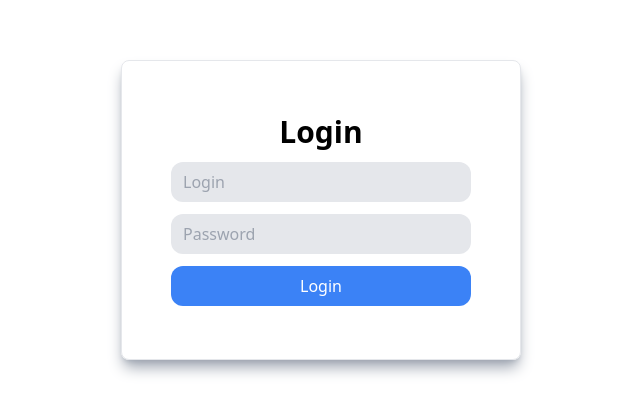
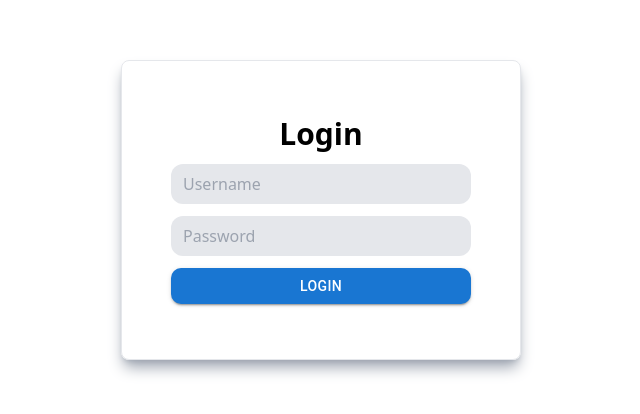
Before and after one commit to raximovshaxzodbek/nasyachi, a React (Vite) app: page / in a window 1280 px wide. Shown: the part 202-616 px from the top of the page, without its empty margins (319-959 px from the left). Built offline with nearby package versions, Linux system fonts and the light colour scheme.

Commit message:
new purchuse portal

```diff
--- /dev/null
+++ b/app/login.slice.tsx
@@ -0,0 +1,31 @@
+import { createSlice } from "@reduxjs/toolkit";
+import type { PayloadAction } from "@reduxjs/toolkit";
+export interface LoginState {
+  username: String;
+  password: String;
+  isLoggedIn: Boolean;
+}
+export interface ActionPayloadState {
+  username: String;
+  password: String;
+}
+const initialState: LoginState = {
+  username: "",
+  password: "",
+  isLoggedIn: false,
+};
+
+export const loginSlice = createSlice({
+  name: "login",
+  initialState,
+  reducers: {
+    handlerLogin: (state, action: PayloadAction<ActionPayloadState>) => {
+      state.isLoggedIn = true;
+      state.username = action.payload.username;
+      state.password = action.payload.password;
+    },
+  },
+});
+
+export const { handlerLogin } = loginSlice.actions;
+export default loginSlice.reducer;
--- a/app/portal.tsx
+++ b/app/portal.slice.tsx
@@ -1,15 +1,14 @@
 import { createSlice } from "@reduxjs/toolkit";
-import type { PayloadAction } from "@reduxjs/toolkit";
-export interface CounterState {
+export interface portalState {
   isClientPortal: Boolean;
   isPurchasePortal: Boolean;
 }
-const initialState: CounterState = {
+const initialState: portalState = {
   isClientPortal: false,
   isPurchasePortal: false,
 };
 
-export const counterSlice = createSlice({
+export const portalSlice = createSlice({
   name: "portal",
   initialState,
   reducers: {
@@ -33,5 +32,5 @@ export const {
   removePurchasePortal,
   addClientPortal,
   removeClientPortal,
-} = counterSlice.actions;
-export default counterSlice.reducer;
+} = portalSlice.actions;
+export default portalSlice.reducer;
--- a/app/store.tsx
+++ b/app/store.tsx
@@ -1,8 +1,10 @@
 import { configureStore } from "@reduxjs/toolkit";
-import portalReducer from "./portal";
+import portalReducer from "./portal.slice";
+import loginReducer from "./login.slice";
 export const store = configureStore({
   reducer: {
     portal: portalReducer,
+    login: loginReducer,
   },
 });
 
--- a/src/components/ClientPortal.tsx
+++ b/src/components/ClientPortal.tsx
@@ -2,7 +2,7 @@ import ReactDOM from "react-dom";
 import { Box, TextField, Button } from "@mui/material";
 import CloseIcon from "@mui/icons-material/Close";
 import { useDispatch } from "react-redux";
-import { removeClientPortal } from "../../app/portal";
+import { removeClientPortal } from "../../app/portal.slice";
 const ClientPortal = () => {
   const dispatch = useDispatch();
   return ReactDOM.createPortal(
--- a/src/components/Navbar.tsx
+++ b/src/components/Navbar.tsx
@@ -3,7 +3,7 @@ import AccountCircleIcon from "@mui/icons-material/AccountCircle";
 import ExitToAppIcon from "@mui/icons-material/ExitToApp";
 import { Link } from "react-router-dom";
 import { useDispatch } from "react-redux";
-import { addClientPortal, addPurchasePortal } from "../../app/portal";
+import { addClientPortal, addPurchasePortal } from "../../app/portal.slice";
 const Navbar = () => {
   const dispatch = useDispatch();
   return (
--- a/src/components/PurchasePortal.tsx
+++ b/src/components/PurchasePortal.tsx
@@ -2,7 +2,7 @@ import ReactDOM from "react-dom";
 import { Box, TextField, Button } from "@mui/material";
 import CloseIcon from "@mui/icons-material/Close";
 import { useDispatch } from "react-redux";
-import { removePurchasePortal } from "../../app/portal";
+import { removePurchasePortal } from "../../app/portal.slice";
 const PurchasePortal = () => {
   const dispatch = useDispatch();
   return ReactDOM.createPortal(
@@ -59,7 +59,7 @@ const PurchasePortal = () => {
         </form>
       </Box>
     </Box>,
-    document.getElementById("new-client") as HTMLElement
+    document.getElementById("new-purchuse") as HTMLElement
   );
 };
 
--- a/src/pages/Login.tsx
+++ b/src/pages/Login.tsx
@@ -1,31 +1,61 @@
+import { useState, useEffect } from "react";
+import { useDispatch, useSelector } from "react-redux";
 import { Link } from "react-router-dom";
+import { Button } from "@mui/material";
+import { handlerLogin } from "../../app/login.slice";
+import { RootState } from "../../app/store";
 const Login = () => {
+  const [user, setUsername] = useState("");
+  const [pass, setPassword] = useState("");
+  const dispatch = useDispatch();
+  const { isLoggedIn, username, password } = useSelector(
+    (state: RootState) => state.login
+  );
+  const handlerSubmit = () => {
+    if (user && pass) {
+      dispatch(handlerLogin({ username:user, password:pass }));
+      setUsername("");
+      setPassword("");
+      console.log(isLoggedIn);
+    }
+  };
+  useEffect(() => {
+    1;
+  });
+
   return (
     <div className="flex h-screen w-full items-center justify-center">
       <form
         className="flex h-[300px] w-[400px] max-w-[95%] flex-col items-center justify-center gap-3 rounded-lg border p-3 shadow-lg shadow-gray-400"
-        onSubmit={(event) => {
-          event.preventDefault();
-        }}
+        onSubmit={(event) => event.preventDefault()}
       >
         <h2 className="text-center text-3xl font-semibold">Login</h2>
         <input
           type="text"
-          placeholder="Login"
+          placeholder="Username"
+          name="username"
+          value={user}
           className="w-[300px] rounded-xl bg-gray-200 px-3 py-2"
+          onChange={(event) => setUsername(event.target.value)}
         />
         <input
           type="password"
           placeholder="Password"
+          value={pass}
           className="w-[300px] rounded-xl bg-gray-200 px-3 py-2"
+          onChange={(event) => setPassword(event.target.value)}
         />
-        <Link
-          to={"/dashboard"}
+        <Button
+          onClick={handlerSubmit}
           type="submit"
+          variant="contained"
+          style={{ borderRadius: "10px" }}
           className="w-[300px] cursor-pointer rounded-xl bg-blue-500 px-3 py-2 text-center text-white"
         >
-          Login
-        </Link>
+          <Link to={isLoggedIn ? "/dashboard" : "/"}>
+            {isLoggedIn ? "Loading..." : "Login"}
+          </Link>
+        </Button>
       </form>
     </div>
   );
```
